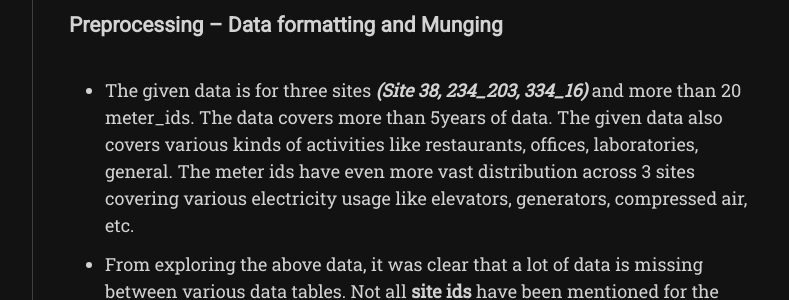
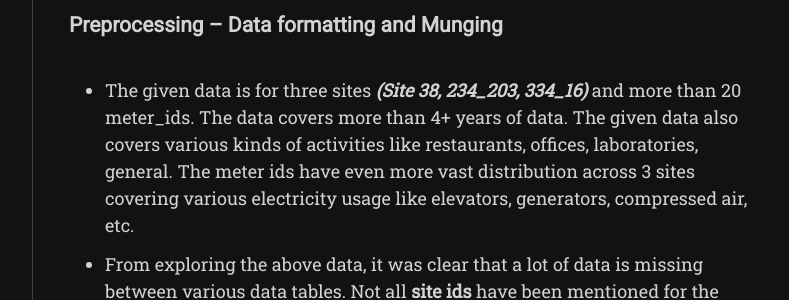
Before and after one commit to srujanreddyj/blog, a Jekyll site: the page built from _posts/2021-01-29-anomaly.md, in a window 1280 px wide. Shown: the part 3066-3366 px from the top of the page, without its empty margins (357-1146 px from the left). Built offline with Jekyll 4.4.1, drawn with Linux system fonts in a browser that asks for light colours; nearby versions of some CDN libraries; some web fonts are replaced.

Commit message:
Update 2021-01-29-anomaly.md

```diff
--- a/_posts/2021-01-29-anomaly.md
+++ b/_posts/2021-01-29-anomaly.md
@@ -42,7 +42,7 @@ tags: [markdown, time-series, anomaly-detection, XGBoost, Isolation-forest, cudf
   * The submission file consisted of the true values of whether it is an anomaly or not.
 
 ### Preprocessing – Data formatting and Munging
-* The given data is for three sites ***(Site 38, 234_203, 334_16)*** and more than 20 meter_ids. The data covers more than 5years of data. The given data also covers various kinds of activities like restaurants, offices, laboratories, general. The meter ids have even more vast distribution across 3 sites covering various electricity usage like elevators, generators, compressed air, etc.
+* The given data is for three sites ***(Site 38, 234_203, 334_16)*** and more than 20 meter_ids. The data covers more than 4+ years of data. The given data also covers various kinds of activities like restaurants, offices, laboratories, general. The meter ids have even more vast distribution across 3 sites covering various electricity usage like elevators, generators, compressed air, etc.
 * From exploring the above data, it was clear that a lot of data is missing between various data tables. Not all **site ids** have been mentioned for the respective meter ids.
   * The data is skewed towards one site.
   * The presence of wrong data in electric Units are present
```
